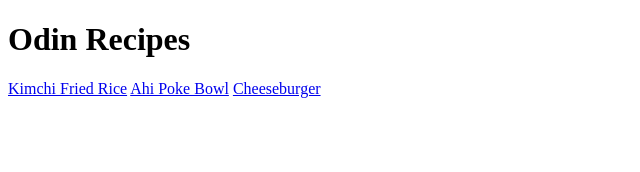
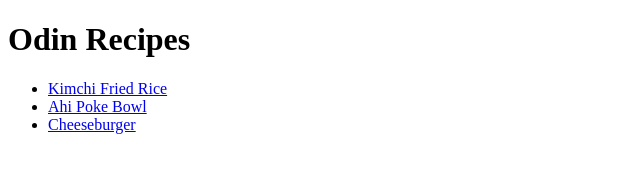
Before and after one commit to brndn-do/odin-recipes, a plain HTML site: page index.html in a window 1280 px wide. Shown: the whole page, without its empty margins (0-640 px from the left). Drawn offline with Linux system fonts and the light colour scheme.

Commit message:
Put links in unordered list
PUt links to the recipes in an unordered list in the homepage

```diff
--- a/index.html
+++ b/index.html
@@ -7,8 +7,10 @@
 </head>
 <body>
     <h1>Odin Recipes</h1>
-    <a href="./recipes/kimchi-fried-rice.html">Kimchi Fried Rice</a>
-    <a href="./recipes/ahi-poke-bowl.html">Ahi Poke Bowl</a>
-    <a href="./recipes/cheeseburger.html">Cheeseburger</a>
+    <ul>
+        <li><a href="./recipes/kimchi-fried-rice.html">Kimchi Fried Rice</a></li>
+        <li><a href="./recipes/ahi-poke-bowl.html">Ahi Poke Bowl</a></li>
+        <li><a href="./recipes/cheeseburger.html">Cheeseburger</a></li>
+    </ul>
 </body>
 </html>
```
